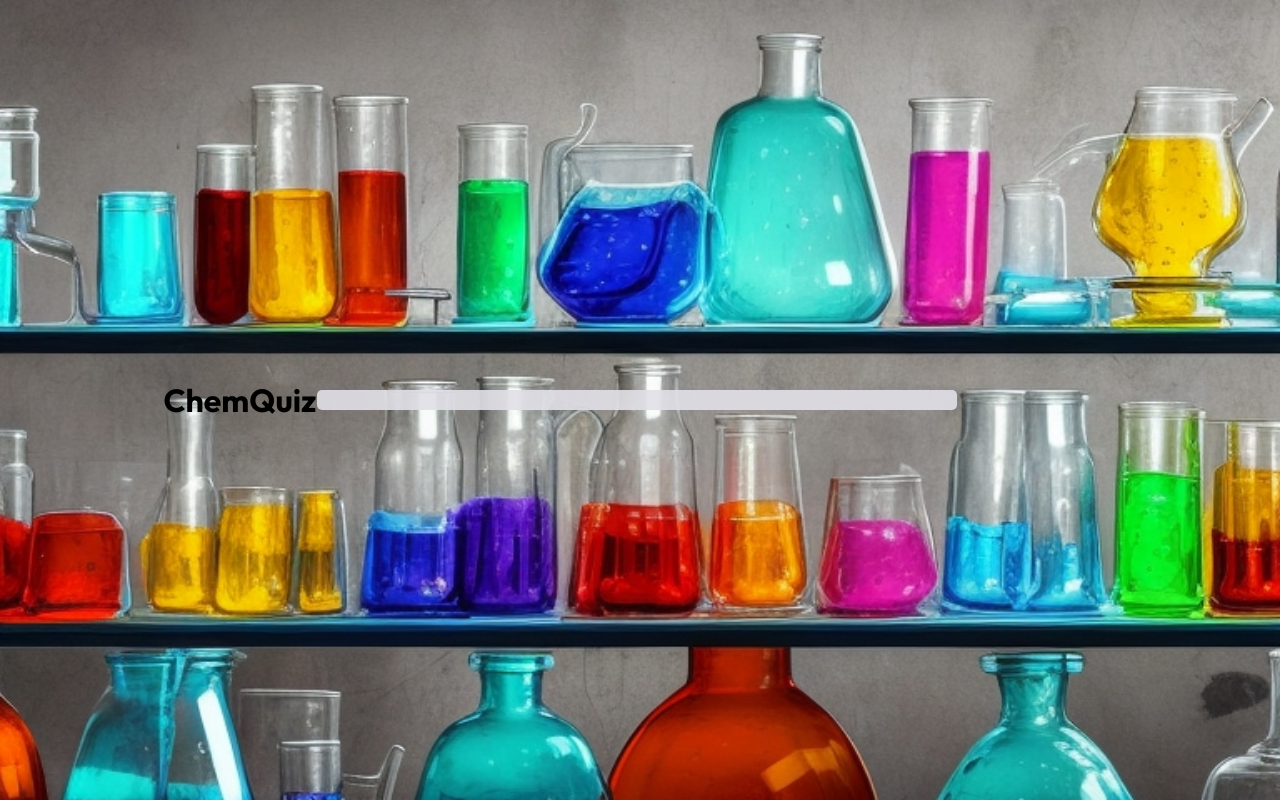
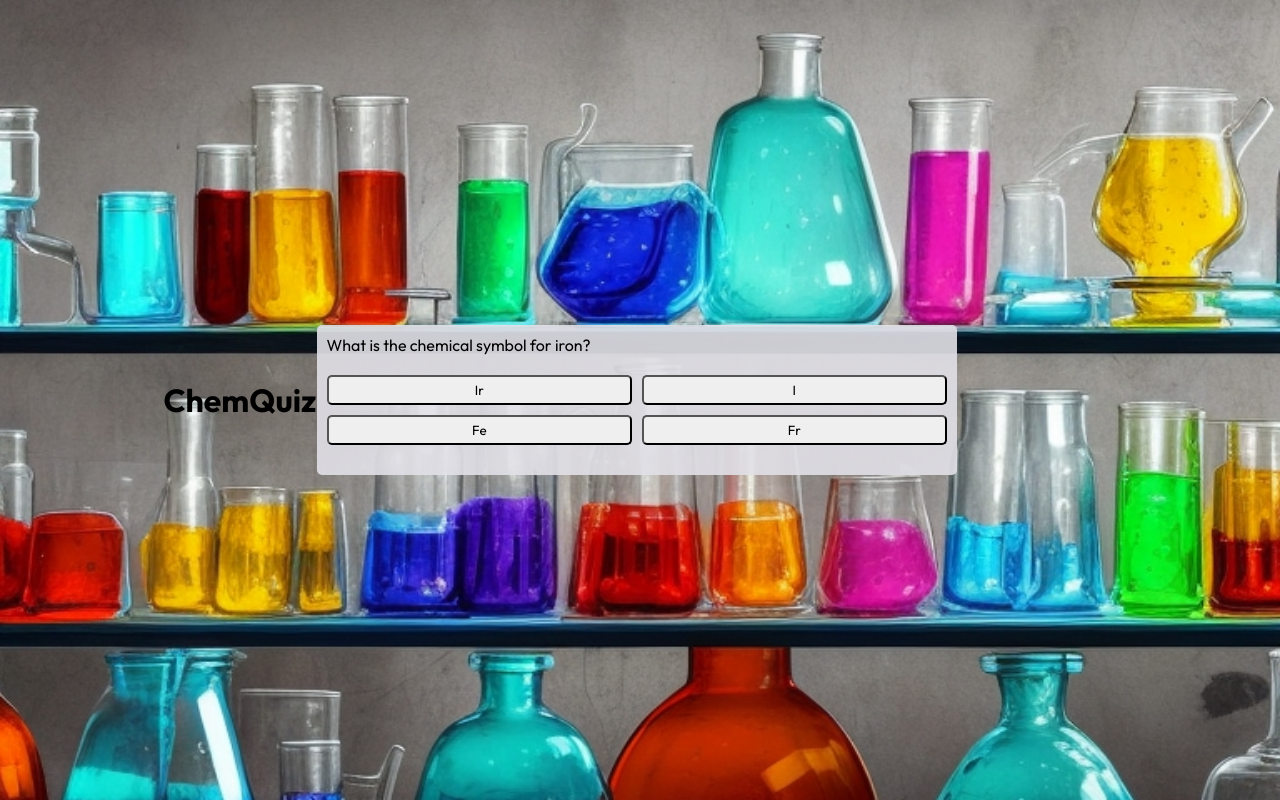
Before and after one commit to elamont174/chem-quiz, a plain HTML site: page index.html in a window 1280 px wide. Both pictures are taken after a click on the button "Start Quiz!". Drawn offline with Linux system fonts and the light colour scheme.

Commit message:
Add JavaScript functionality to questions

```diff
--- a/assets/js/script.js
+++ b/assets/js/script.js
@@ -1,118 +1,231 @@
 const startButton = document.getElementById('start-btn')
+const nextButton = document.getElementById('next-btn');
 const questionContainerElement = document.getElementById('question-container')
+const questionElement = document.getElementById('question')
+const answerButtonsElement = document.getElementById('answer-buttons')
+
+let shuffledQuestions, currentQuestionIndex
 
 startButton.addEventListener('click', startGame)
 
 function startGame() {
     console.log('Started')
     startButton.classList.add('hide')
+    shuffledQuestions = questions.sort(() => Math.random() - .5)
+    currentQuestionIndex = 0
+    questionContainerElement.classList.remove('hide')
     setNextQuestion()
 }
 
-function setNextQuestion() {}
+function setNextQuestion() {
+    resetState()
+    showQuestion(shuffledQuestions[currentQuestionIndex])
+}
 
-function selectAnswer() {}
+function showQuestion(question) {
+    questionElement.innerText = question.question
+    question.answers.forEach(answer => {
+        const button = document.createElement('button')
+        button.innerText = answer.text
+        button.classList.add('btn')
+        if (answer.correct) {
+            button.dataset.correct = answer.correct
+        }
+        button.addEventListener('click', selectAnswer)
+        answerButtonsElement.appendChild(button)
+    })
+
+}
+
+function resetState() {
+    nextButton.classList.add('hide')
+    while (answerButtonsElement.firstChild) {
+        answerButtonsElement.removeChild(answerButtonsElement.firstChild)
+    }
+}
+
+function selectAnswer(e) {}
 
 
 const questions = [
     {
         question: "What is the charge on an electron?",
-        answers: ['negative', 'positive', 'neutral', 'does not exist'],
-        correctAnswer: 'negative'
+        answers: [
+            {text: 'negative', correct: true },
+            {text: 'positive', correct: false },
+            { text: 'neutral', correct: false },
+            { text: 'doesn\'t exist', correct: false }
+            ]
     },
         {
             question: "What is the charge on a proton?",
-        answers: ['negative', 'positive', 'neutral', 'does not exist'],
-        correctAnswer: 'positive'
+            answers: [
+                { text: 'negative', correct: false },
+                { text: 'positive', correct: true },
+                { text: 'neutral', correct: false },
+                { text: 'doesn\'t exist', correct: false }
+            ]
         },
         {
             question: "What is the charge on a neutron?",
-        answers: ['negative', 'positive', 'neutral', 'does not exist'],
-        correctAnswer: 'neutral'
+            answers: [
+                { text: 'negative', correct: false },
+                { text: 'positive', correct: false },
+                { text: 'neutral', correct: true },
+                { text: 'doesn\'t exist', correct: false }
+            ]
         },
         {
-        question: "What is the mass on an electron?",
-        answers: ['0', '1', '12', '100'],
-        correctAnswer: '0'
+            question: "What is the mass of an electron?",
+            answers: [
+                { text: '0', correct: true },
+                { text: '1', correct: false },
+                { text: '12', correct: false },
+                { text: '100', correct: false }
+            ]
         },
         {
-        question: "What is the mass on a neutron?",
-        answers: ['0', '1', '12', '100'],
-        correctAnswer: '1'
+            question: "What is the mass of a neutron?",
+            answers: [
+                { text: '0', correct: false },
+                { text: '1', correct: true },
+                { text: '12', correct: false },
+                { text: '100', correct: false }
+            ]
         },
         {
-        question: "What is the mass on a proton?",
-        answers: ['0', '1', '12', '100'],
-        correctAnswer: '1'
+            question: "What is the mass of a proton?",
+            answers: [
+                { text: '0', correct: false },
+                { text: '1', correct: true },
+                { text: '12', correct: false },
+                { text: '100', correct: false }
+            ]
         },
         {
             question: "Where in an atom would you find an electron?",
-        answers: ['in shells', 'nucleus', 'you would not', 'neucleus'],
-        correctAnswer: 'in shells'
+            answers: [
+                { text: 'in shells', correct: true },
+                { text: 'nucleus', correct: false },
+                { text: 'you wouldn\'t', correct: false },
+                { text: 'neucleus', correct: false }
+            ]
         },
         {
             question: "Where in an atom would you find a neutron?",
-        answers: ['in shells', 'nucleus', 'you would not', 'neucleus'],
-        correctAnswer: 'nucleus'
+            answers: [
+                { text: 'in shells', correct: false },
+                { text: 'nucleus', correct: true },
+                { text: 'you wouldn\'t', correct: false },
+                { text: 'neucleus', correct: false }
+            ]
         },
         {
             question: "Where in an atom would you find a proton?",
-        answers: ['in shells', 'nucleus', 'you would not', 'neucleus'],
-        correctAnswer: 'nucleus'
+            answers: [
+                { text: 'in shells', correct: false },
+                { text: 'nucleus', correct: true },
+                { text: 'you wouldn\'t', correct: false },
+                { text: 'neucleus', correct: false }
+            ]
         },
         {
             question: "What is the chemical symbol for iron?",
-        answers: ['Ir', 'I', 'Fe', 'Fr'],
-        correctAnswer: 'Fe'
+            answers: [
+                { text: 'Ir', correct: false },
+                { text: 'I', correct: false },
+                { text: 'Fe', correct: true },
+                { text: 'Fr', correct: false }
+            ]
         },
         {
             question: "What is the chemical symbol for gold?",
-        answers: ['G', 'Go', 'Au', 'Ag'],
-        correctAnswer: 'Au'
+            answers: [
+                { text: 'G', correct: false },
+                { text: 'Go', correct: false },
+                { text: 'Au', correct: true },
+                { text: 'Ag', correct: false }
+            ]
         },
         {
             question: "What is the chemical symbol for mercury?",
-        answers: ['Hg', 'M', 'Me', 'Mr'],
-        correctAnswer: 'Hg'
+            answers: [
+                { text: 'Hg', correct: true },
+                { text: 'M', correct: false },
+                { text: 'Me', correct: false },
+                { text: 'Mr', correct: false }
+            ]
         },
         {
             question: "What does the state symbol (s) mean?",
-        answers: ['solid', 'liquid', 'gas', 'aqueous'],
-        correctAnswer: 'solid'
+            answers: [
+                { text: 'solid', correct: true },
+                { text: 'liquid', correct: false },
+                { text: 'gas', correct: false },
+                { text: 'aqueous', correct: false }
+            ]
         },
         {
             question: "What does the state symbol (l) mean?",
-        answers: ['solid', 'liquid', 'gas', 'aqueous'],
-        correctAnswer: 'liquid'
+            answers: [
+                { text: 'solid', correct: false },
+                { text: 'liquid', correct: true },
+                { text: 'gas', correct: false },
+                { text: 'aqueous', correct: false }
+            ]
         },
         {
             question: "What does the state symbol (g) mean?",
-        answers: ['solid', 'liquid', 'gas', 'aqueous'],
-        correctAnswer: 'gas'
+            answers: [
+                { text: 'solid', correct: false },
+                { text: 'liquid', correct: false },
+                { text: 'gas', correct: true },
+                { text: 'aqueous', correct: false }
+            ]
         },
         {
             question: "What does the state symbol (aq) mean?",
-        answers: ['solid', 'liquid', 'gas', 'aqueous'],
-        correctAnswer: 'aqueous'
+            answers: [
+                { text: 'solid', correct: false },
+                { text: 'liquid', correct: false },
+                { text: 'gas', correct: false },
+                { text: 'aqueous', correct: true }
+            ]
         },
         {
             question: "On the Periodic Table, what is group 1 called?",
-        answers: ['alkali metals', 'alkaline earth metals', 'halogens', 'noble gases'],
-        correctAnswer: 'alkali metals'
+            answers: [
+                { text: 'alkali metals', correct: true },
+                { text: 'alkaline earth metals', correct: false },
+                { text: 'halogens', correct: false },
+                { text: 'noble gases', correct: false }
+            ]
         },
         {
             question: "On the Periodic Table, what is group 2 called?",
-        answers: ['alkali metals', 'alkaline earth metals', 'halogens', 'noble gases'],
-        correctAnswer: 'alkaline earth metals'
+            answers: [
+                { text: 'alkali metals', correct: false },
+                { text: 'alkaline earth metals', correct: true },
+                { text: 'halogens', correct: false },
+                { text: 'noble gases', correct: false }
+            ]
         },
         {
             question: "On the Periodic Table, what is group 7 called?",
-        answers: ['alkali metals', 'alkaline earth metals', 'halogens', 'noble gases'],
-        correctAnswer: 'halogens'
+            answers: [
+                { text: 'alkali metals', correct: false },
+                { text: 'alkaline earth metals', correct: false },
+                { text: 'halogens', correct: true },
+                { text: 'noble gases', correct: false }
+            ]
         },
         {
             question: "On the Periodic Table, what is group 0 called?",
-        answers: ['alkali metals', 'alkaline earth metals', 'halogens', 'noble gases'],
-        correctAnswer: 'noble gases'
-    },
+            answers: [
+                { text: 'alkali metals', correct: false },
+                { text: 'alkaline earth metals', correct: false },
+                { text: 'halogens', correct: false },
+                { text: 'noble gases', correct: true }
             ]
+        }
+    ];
--- a/index.html
+++ b/index.html
@@ -33,7 +33,7 @@
          <div class="container">
             <div id="question-container" class="hide">
               <div id="question">Question</div>
-              <div id="answers" class="btngrid">
+              <div id="answer-buttons" class="btngrid">
                 <button id="aone">Answer One</button>
                 <button id="atwo">Answer Two</button>
                 <button id="athree">Answer Three</button>
```
Lines whose indentation alone changed are shown as unchanged.
